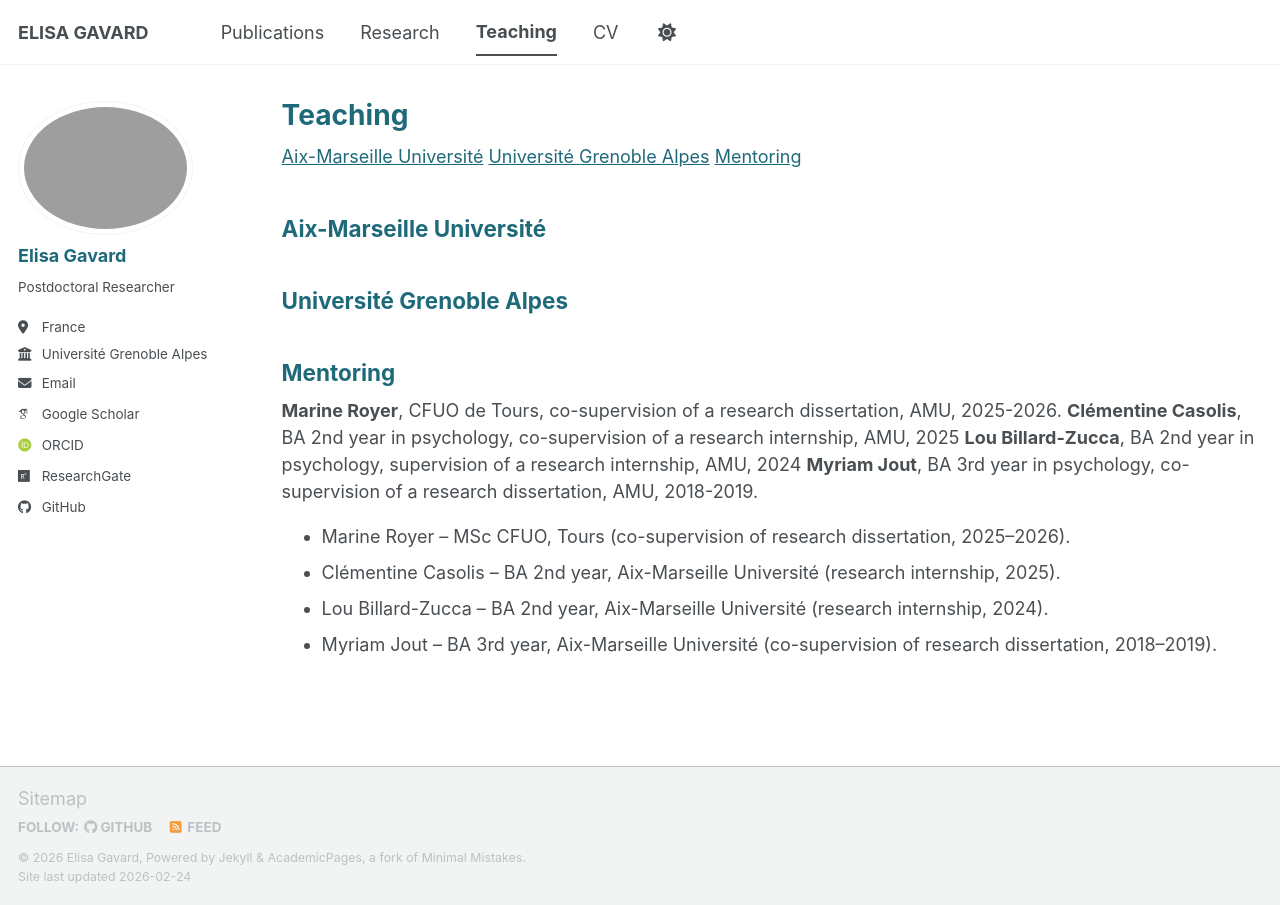
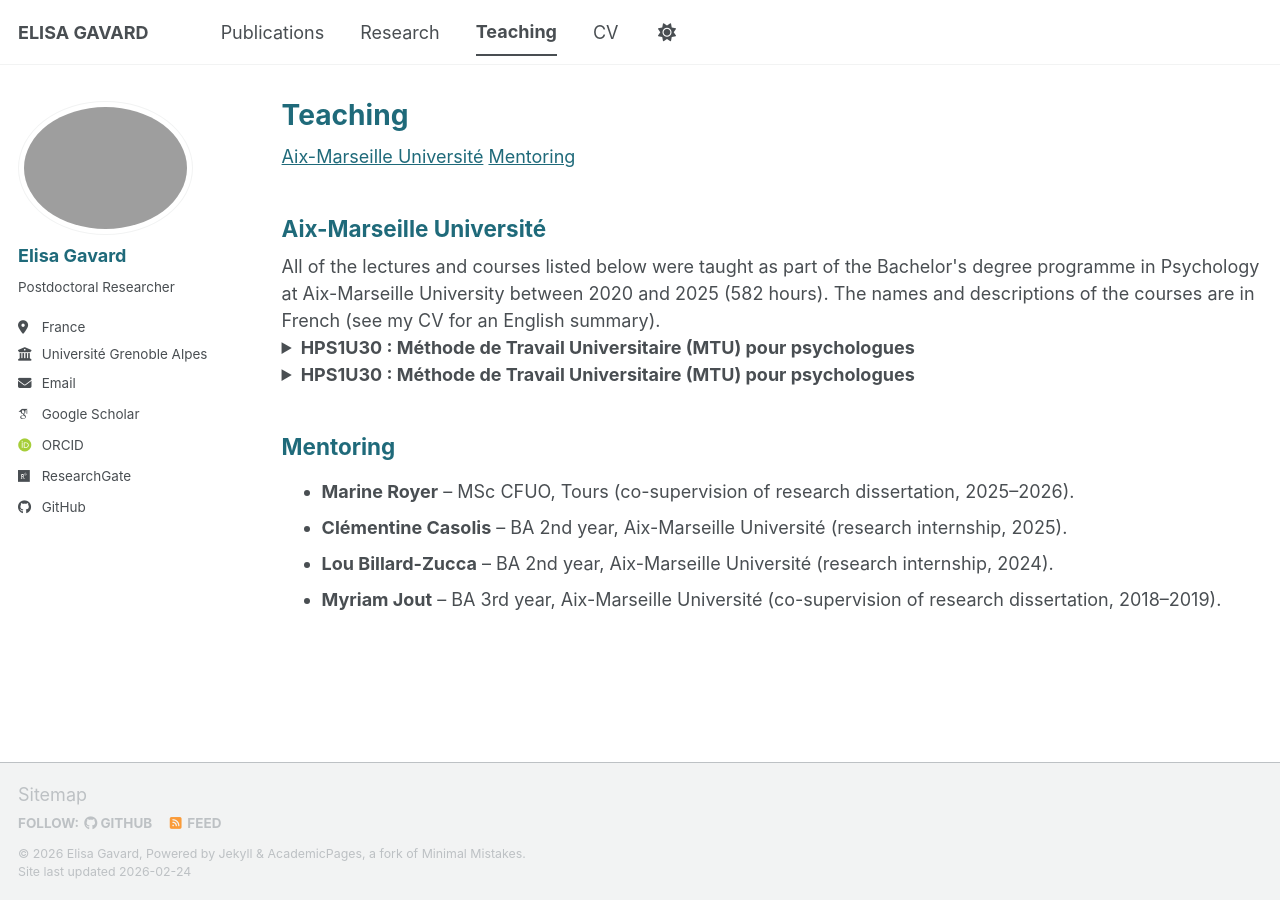
Before and after one commit to elisagavard/elisagavard.github.io, a Jekyll site: the page built from _pages/teaching.html, in a window 1280 px wide. Built offline with Jekyll 4.4.1, drawn with Linux system fonts in a browser that asks for light colours; some web fonts are replaced; a script bundle is joined from its source files by our own code; library files that are not in the unit come from our copies.

Commit message:
Update teaching.html

```diff
--- a/_pages/teaching.html
+++ b/_pages/teaching.html
@@ -7,30 +7,56 @@
 
 <nav class="teaching-tabs">
   <a href="#amu">Aix-Marseille Université</a>
-  <a href="#uga">Université Grenoble Alpes</a>
   <a href="#mentoring">Mentoring</a>
 </nav>
 
 <section id="amu">
   <h2>Aix-Marseille Université</h2>
-  <!-- tes cours AMU -->
-</section>
+  All of the lectures and courses listed below were taught as part of the Bachelor's degree programme in Psychology at Aix-Marseille University between 2020 and 2025 (582 hours).
+  The names and descriptions of the courses are in French (see my CV for an English summary).
 
-<section id="uga">
-  <h2>Université Grenoble Alpes</h2>
-  <!-- tes cours UGA -->
+  <details>
+    <summary><strong>HPS1U30 : Méthode de Travail Universitaire (MTU) pour psychologues</strong></summary>
+    <p><strong>Semestre :</strong> automne<br>
+    <strong>Public :</strong> Licence 1 de Psychologie</p>
+
+    <p>
+      Permettre aux étudiants de réfléchir sur leurs façons de travailler, de s'organiser, de s’engager plus efficacement
+      dans les différentes activités universitaires et de les conduire à améliorer leurs compétences pour rechercher,
+      comprendre et exploiter l’information, prendre des notes et rédiger. L’objectif est de maîtriser l’Environnement
+      Numérique de Travail (ENT) d’AMU, d’appréhender les différents types d’examens universitaires, d’explorer les méthodes
+      de prises de notes, d’effectuer une recherche bibliographique, d’exploiter l’information scientifique et de produire
+      des textes universitaires, des résumés.
+    </p>
+
+    <p><strong>Référence :</strong> Piolat, A., &amp; Vauclair, J. (2010). <em>Réussir son premier cycle en psycho</em>. Bruxelles : De Boeck.</p>
+  </details>
+
+  <details>
+    <summary><strong>HPS1U30 : Méthode de Travail Universitaire (MTU) pour psychologues</strong></summary>
+    <p><strong>Semestre :</strong> automne<br>
+    <strong>Public :</strong> Licence 1 de Psychologie</p>
+
+    <p>
+      Permettre aux étudiants de réfléchir sur leurs façons de travailler, de s'organiser, de s’engager plus efficacement
+      dans les différentes activités universitaires et de les conduire à améliorer leurs compétences pour rechercher,
+      comprendre et exploiter l’information, prendre des notes et rédiger. L’objectif est de maîtriser l’Environnement
+      Numérique de Travail (ENT) d’AMU, d’appréhender les différents types d’examens universitaires, d’explorer les méthodes
+      de prises de notes, d’effectuer une recherche bibliographique, d’exploiter l’information scientifique et de produire
+      des textes universitaires, des résumés.
+    </p>
+
+    <p><strong>Référence :</strong> Piolat, A., &amp; Vauclair, J. (2010). <em>Réussir son premier cycle en psycho</em>. Bruxelles : De Boeck.</p>
+  </details>
+
 </section>
 
 <section id="mentoring">
   <h2>Mentoring</h2>
-  <strong>Marine Royer</strong>, CFUO de Tours, co-supervision of a research dissertation, AMU, 2025-2026.
-  <strong>Clémentine Casolis</strong>, BA 2nd year in psychology, co-supervision of a research internship, AMU, 2025
-  <strong>Lou Billard-Zucca</strong>, BA 2nd year in psychology, supervision of a research internship, AMU, 2024
-  <strong>Myriam Jout</strong>, BA 3rd year in psychology, co-supervision of a research dissertation, AMU, 2018-2019.
   <ul>
-    <li>Marine Royer – MSc CFUO, Tours (co-supervision of research dissertation, 2025–2026).</li>
-    <li>Clémentine Casolis – BA 2nd year, Aix-Marseille Université (research internship, 2025).</li>
-    <li>Lou Billard-Zucca – BA 2nd year, Aix-Marseille Université (research internship, 2024).</li>
-    <li>Myriam Jout – BA 3rd year, Aix-Marseille Université (co-supervision of research dissertation, 2018–2019).</li>
+    <li><strong>Marine Royer</strong> – MSc CFUO, Tours (co-supervision of research dissertation, 2025–2026).</li>
+    <li><strong>Clémentine Casolis</strong> – BA 2nd year, Aix-Marseille Université (research internship, 2025).</li>
+    <li><strong>Lou Billard-Zucca</strong> – BA 2nd year, Aix-Marseille Université (research internship, 2024).</li>
+    <li><strong>Myriam Jout</strong> – BA 3rd year, Aix-Marseille Université (co-supervision of research dissertation, 2018–2019).</li>
   </ul>
 </section>
```
